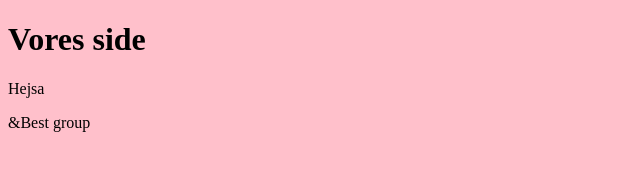
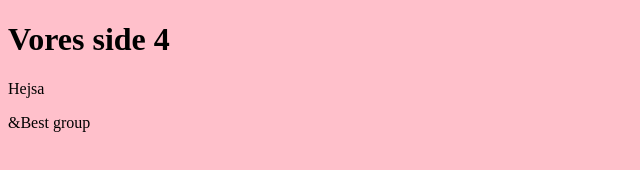
Before and after one commit to Isabella1807/OurSite, a plain HTML site: page index.html in a window 1280 px wide. Shown: the full height of the page, 0-640 px from the left. Drawn offline with Linux system fonts and the light colour scheme.

Commit message:
Update index.html

```diff
--- a/index.html
+++ b/index.html
@@ -8,7 +8,7 @@
 
 <body>
     <header>
-        <h1>Vores side</h1>
+        <h1>Vores side 4</h1>
     </header>
     <main>
       <p>Hejsa</p>
```
